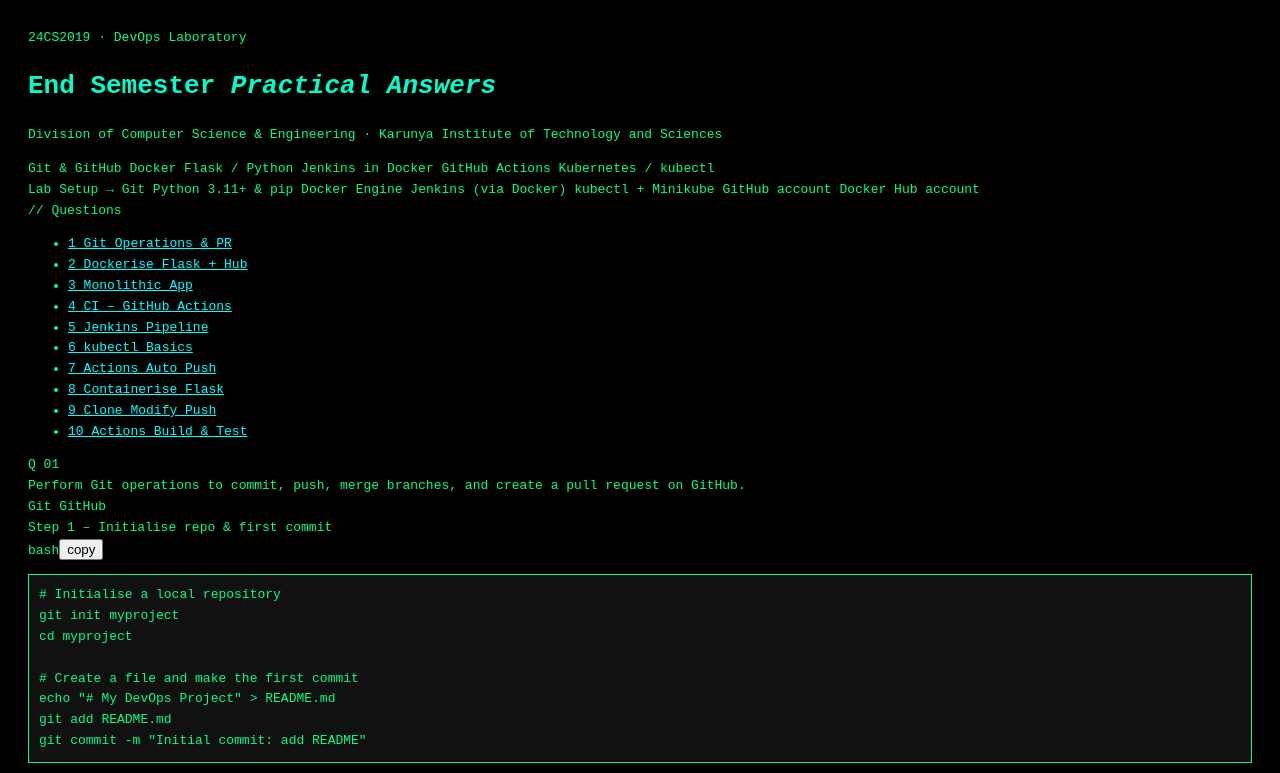
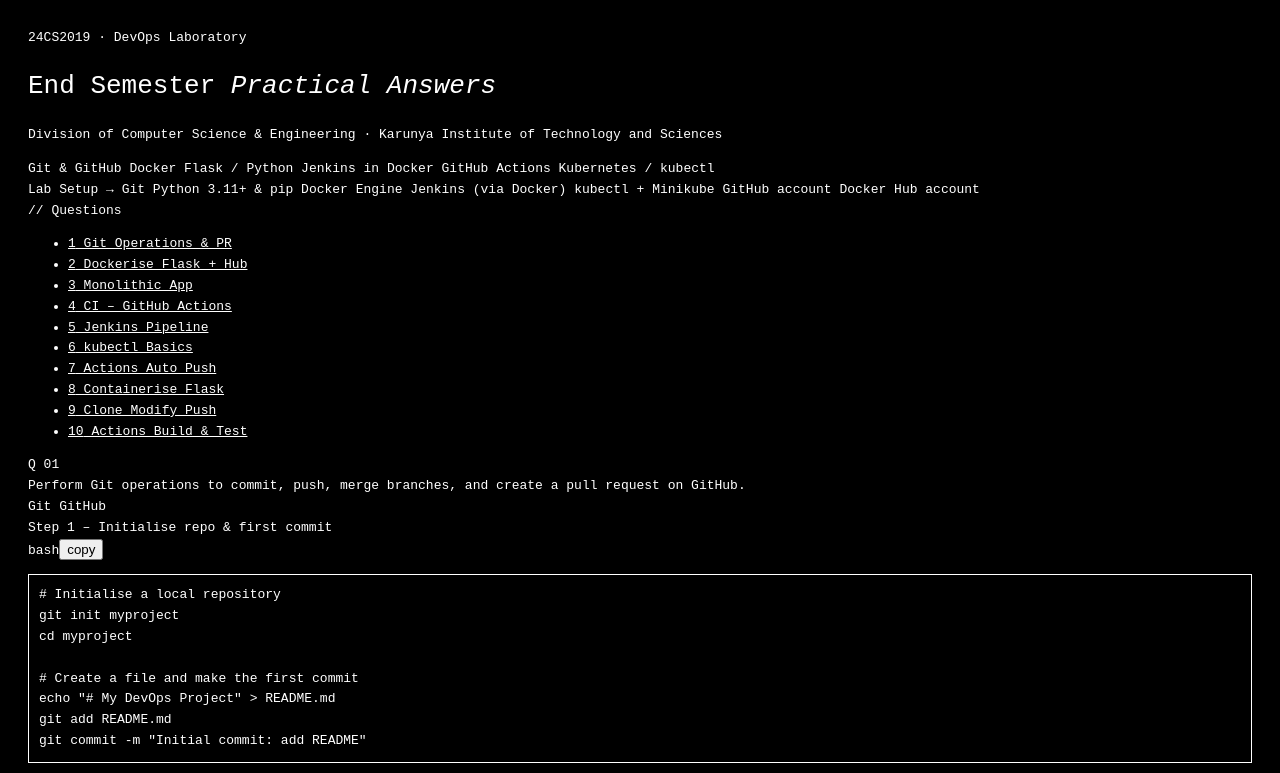
Before and after one commit to marvan5111/mini-project, a plain HTML site: page index.html in a window 1280 px wide. Shown: the top 773 px of the page. Drawn offline with Linux system fonts and the light colour scheme; a web font is replaced by a local one.

Commit message:
Update index.html

```diff
--- a/index.html
+++ b/index.html
@@ -7,31 +7,34 @@
 <link href="https://fonts.googleapis.com/css2?family=DM+Mono:ital,wght@0,400;0,500;1,400&family=DM+Sans:ital,opsz,wght@0,9..40,300;0,9..40,400;0,9..40,500;0,9..40,600;0,9..40,700;1,9..40,400&display=swap" rel="stylesheet"/>
 <style>
 body {
-  background: black;
-  color: #00ff88;
+  background: #000;
+  color: #fff;
   font-family: monospace;
   padding: 20px;
   line-height: 1.6;
 }
 
 h1, h2, h3 {
-  color: #00ffcc;
+  color: #fff;
+  font-weight: normal;
 }
 
 pre {
-  background: #111;
+  background: #000;
+  color: #fff;
+  border: 1px solid #fff;
   padding: 10px;
-  border: 1px solid #00ff88;
   overflow-x: auto;
 }
 
 a {
-  color: #00ffff;
+  color: #fff;
+  text-decoration: underline;
 }
 
 hr {
-  border: 0;
-  border-top: 1px solid #00ff88;
+  border: none;
+  border-top: 1px solid #fff;
   margin: 20px 0;
 }
 </style>
```
